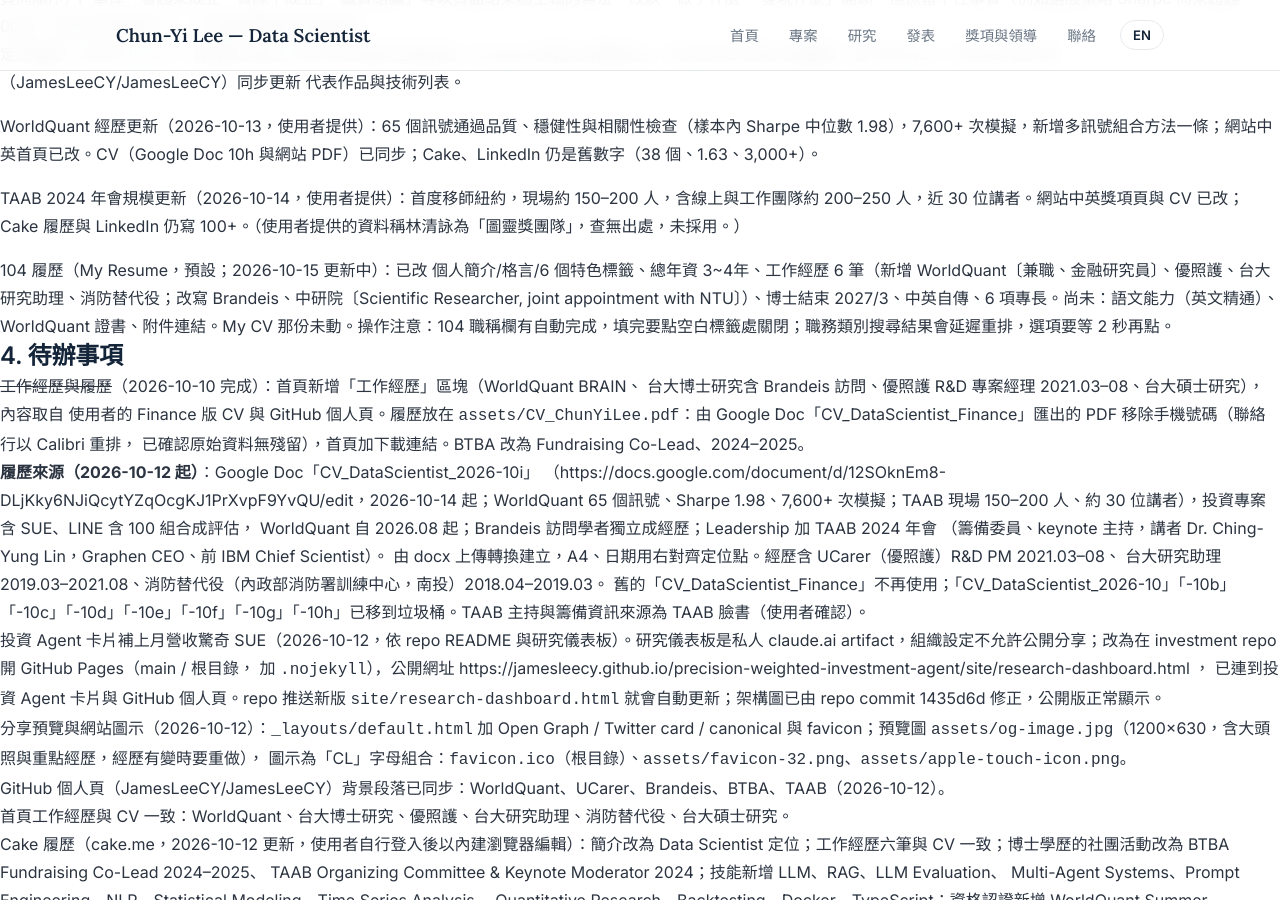
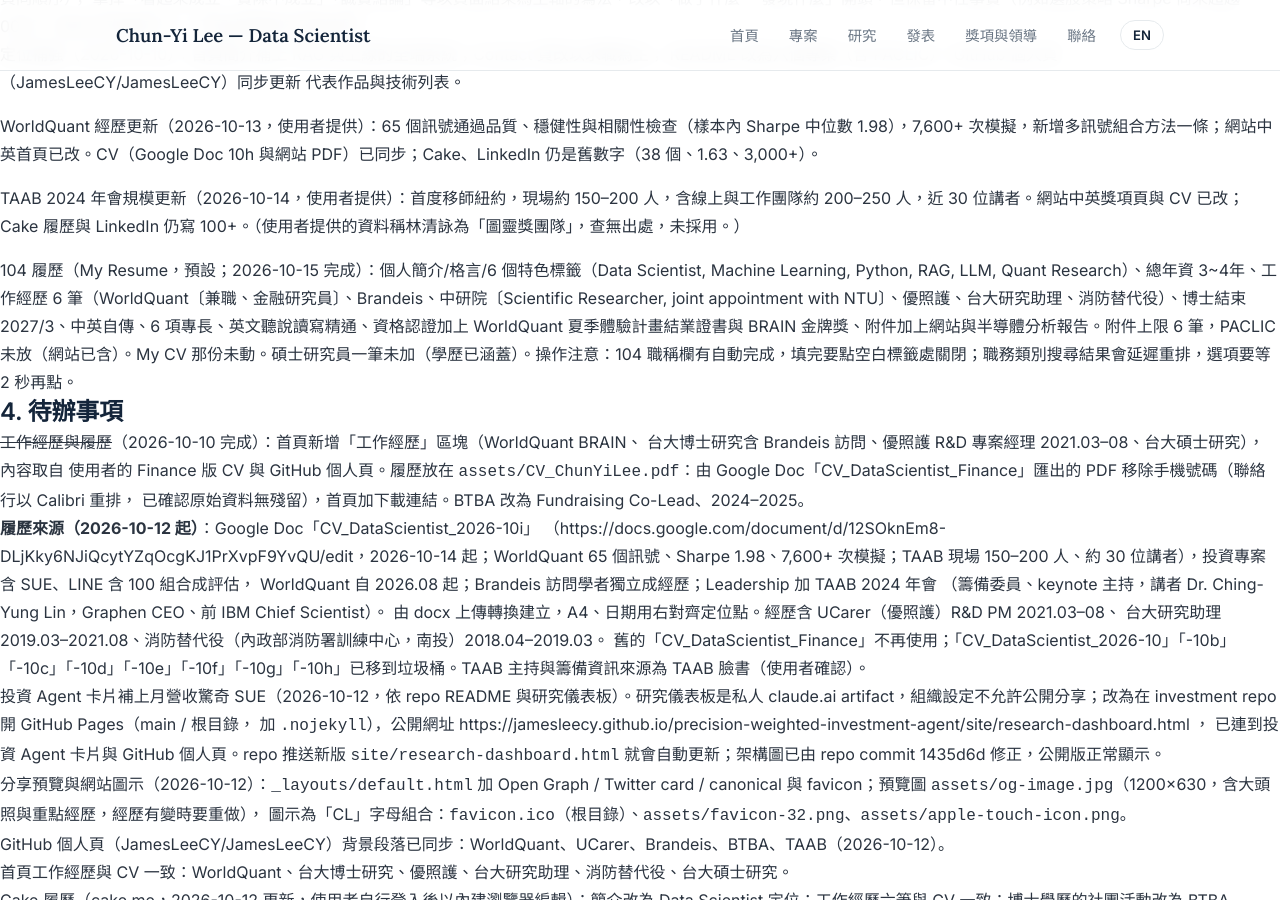
Before and after one commit to JamesLeeCY/JamesLeeCY.github.io, a Jekyll site: the page built from HANDOFF.md, in a window 1280 px wide and 900 px high, scrolled down 1804 px. Built offline with Jekyll 4.4.1, drawn with Linux system fonts in a browser that asks for light colours; our own code applies the rules of GitHub Pages for plain Markdown files.

Commit message:
HANDOFF: 104 resume update complete
Co-Authored-By: Claude Opus 5.5 <noreply@anthropic.com>

```diff
--- a/HANDOFF.md
+++ b/HANDOFF.md
@@ -102,7 +102,7 @@ en/index.html … en/contact.md  英文版六頁
 
 - TAAB 2024 年會規模更新（2026-10-14，使用者提供）：首度移師紐約，現場約 150–200 人，含線上與工作團隊約 200–250 人，近 30 位講者。網站中英獎項頁與 CV 已改；Cake 履歷與 LinkedIn 仍寫 100+。（使用者提供的資料稱林清詠為「圖靈獎團隊」，查無出處，未採用。）
 
-- 104 履歷（My Resume，預設；2026-10-15 更新中）：已改 個人簡介/格言/6 個特色標籤、總年資 3~4年、工作經歷 6 筆（新增 WorldQuant〔兼職、金融研究員〕、優照護、台大研究助理、消防替代役；改寫 Brandeis、中研院〔Scientific Researcher, joint appointment with NTU〕）、博士結束 2027/3、中英自傳、6 項專長。尚未：語文能力（英文精通）、WorldQuant 證書、附件連結。My CV 那份未動。操作注意：104 職稱欄有自動完成，填完要點空白標籤處關閉；職務類別搜尋結果會延遲重排，選項要等 2 秒再點。
+- 104 履歷（My Resume，預設；2026-10-15 完成）：個人簡介/格言/6 個特色標籤（Data Scientist, Machine Learning, Python, RAG, LLM, Quant Research）、總年資 3~4年、工作經歷 6 筆（WorldQuant〔兼職、金融研究員〕、Brandeis、中研院〔Scientific Researcher, joint appointment with NTU〕、優照護、台大研究助理、消防替代役）、博士結束 2027/3、中英自傳、6 項專長、英文聽說讀寫精通、資格認證加上 WorldQuant 夏季體驗計畫結業證書與 BRAIN 金牌獎、附件加上網站與半導體分析報告。附件上限 6 筆，PACLIC 未放（網站已含）。My CV 那份未動。碩士研究員一筆未加（學歷已涵蓋）。操作注意：104 職稱欄有自動完成，填完要點空白標籤處關閉；職務類別搜尋結果會延遲重排，選項要等 2 秒再點。
 
 ## 4. 待辦事項
 
```
